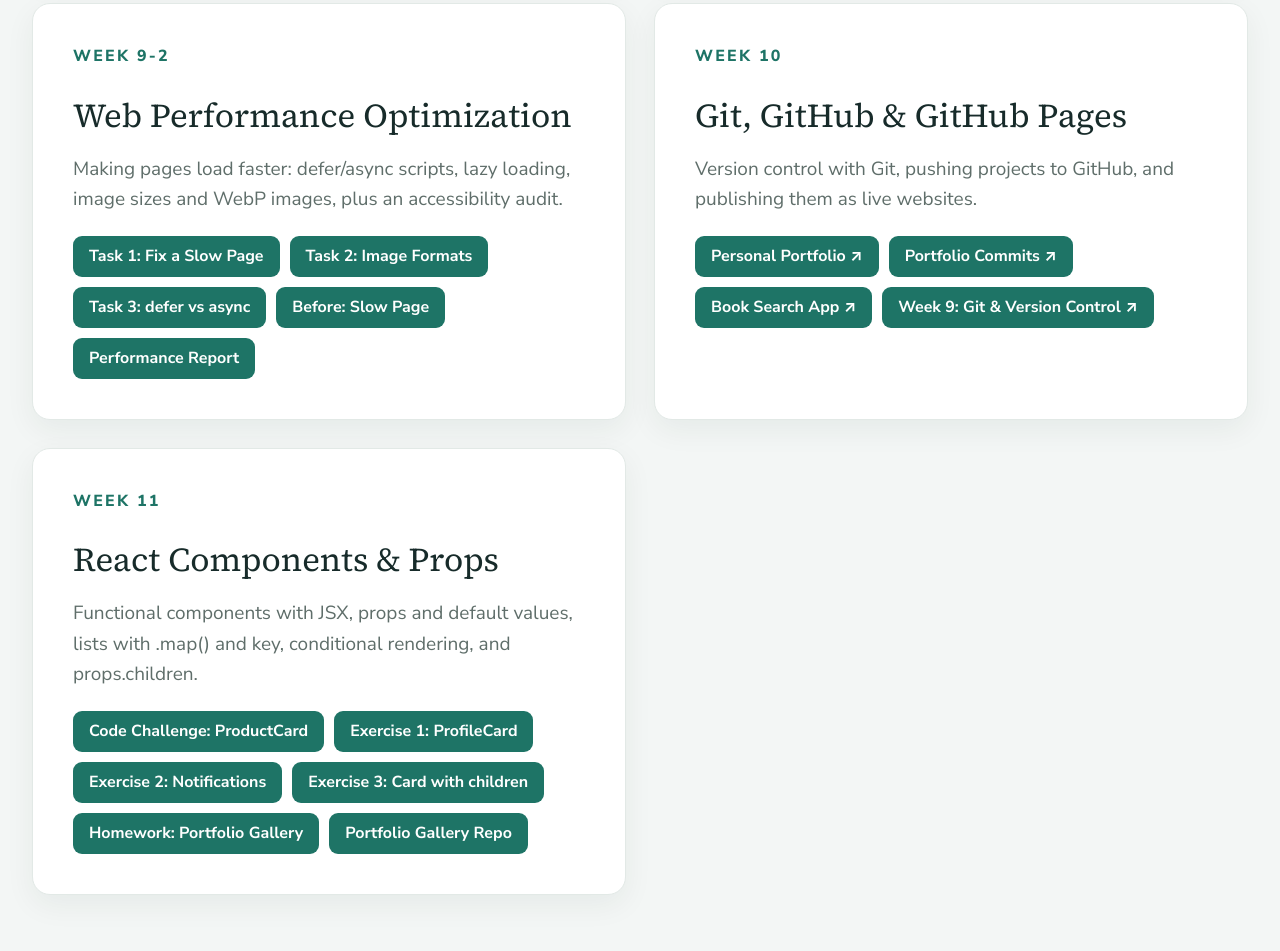
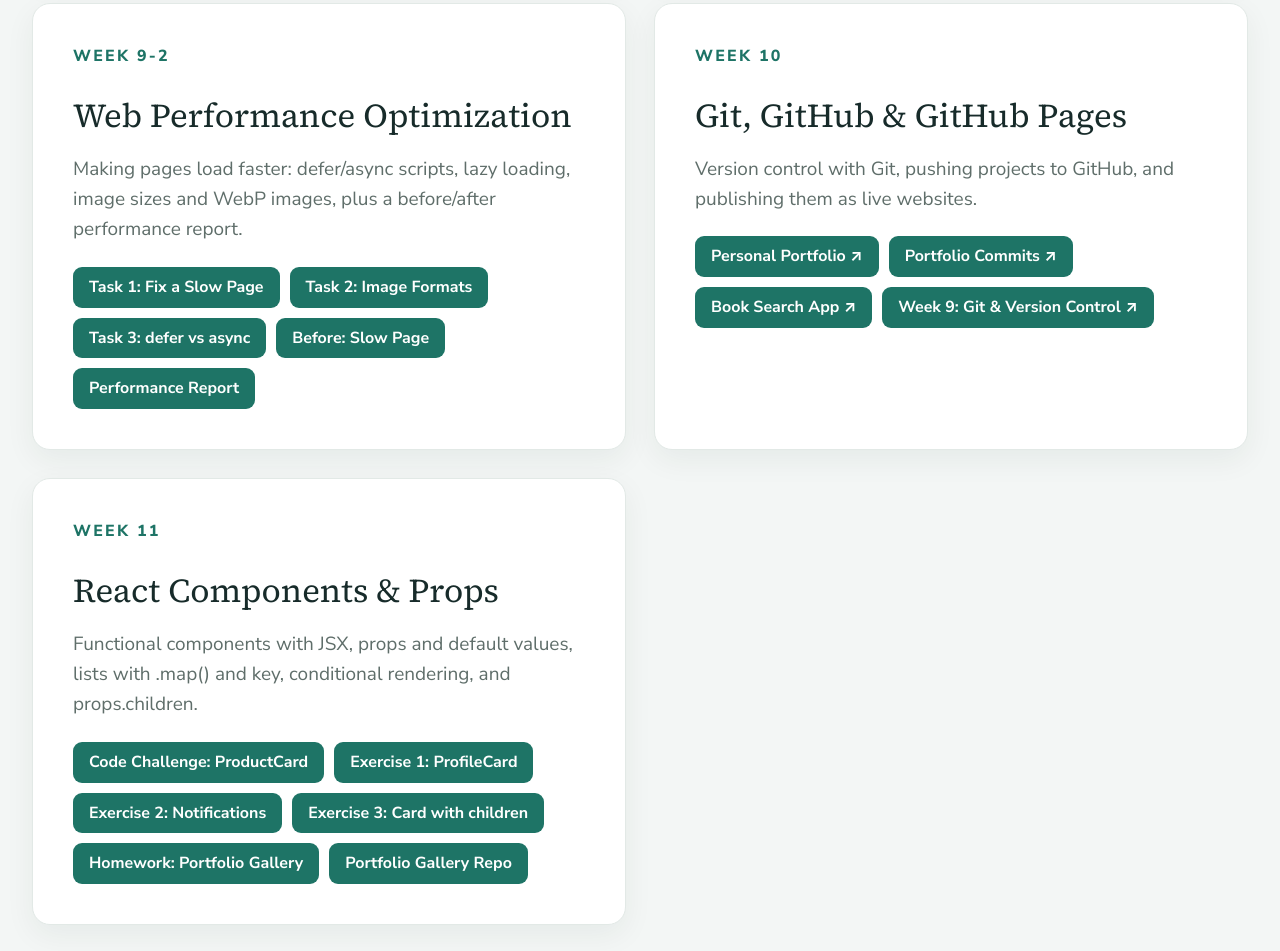
Before and after one commit to Lkhamaa552/Web-programming, a plain HTML site: page index.html in a window 1280 px wide. Shown: the part 3395-4346 px from the top of the page. Drawn offline with Linux system fonts and the light colour scheme; no server answers.

Commit message:
Update index.html

```diff
--- a/index.html
+++ b/index.html
@@ -667,7 +667,7 @@ body.preview-on { overflow: hidden; }
         <li class="week-card" id="week-9-2">
   <p class="week-label">Week 9-2</p>
   <h3 class="week-title">Web Performance Optimization</h3>
-  <p class="week-desc">Making pages load faster: defer/async scripts, lazy loading, image sizes and WebP images, plus an accessibility audit.</p>
+  <p class="week-desc">Making pages load faster: defer/async scripts, lazy loading, image sizes and WebP images, plus a before/after performance report.</p>
   <ul class="task-chips">
     <li><a class="task-chip" href="week9-2/task1.html" data-task="week9-2/task1.html">Task 1: Fix a Slow Page</a></li>
     <li><a class="task-chip" href="week9-2/task2.html" data-task="week9-2/task2.html">Task 2: Image Formats</a></li>
```
